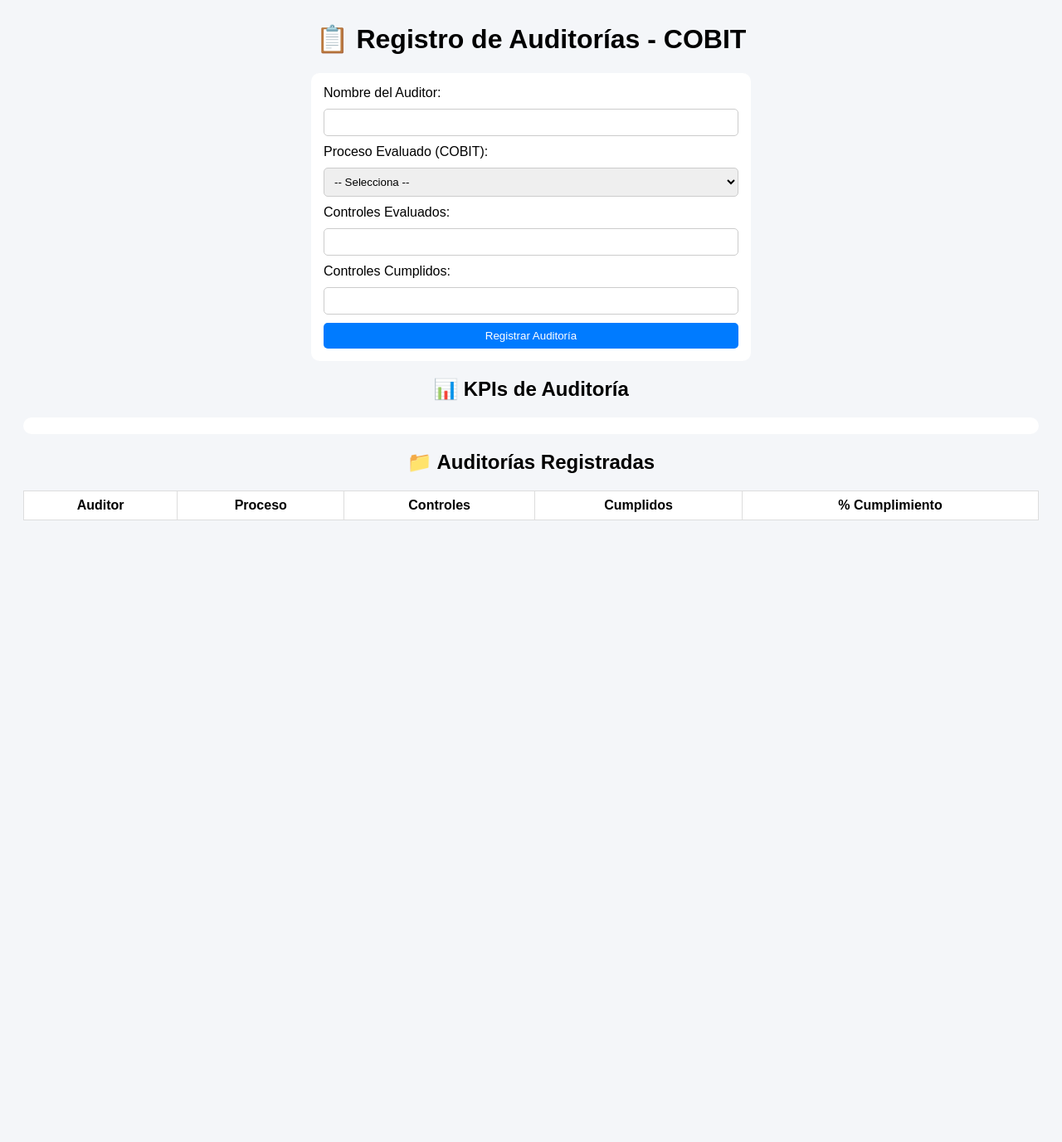
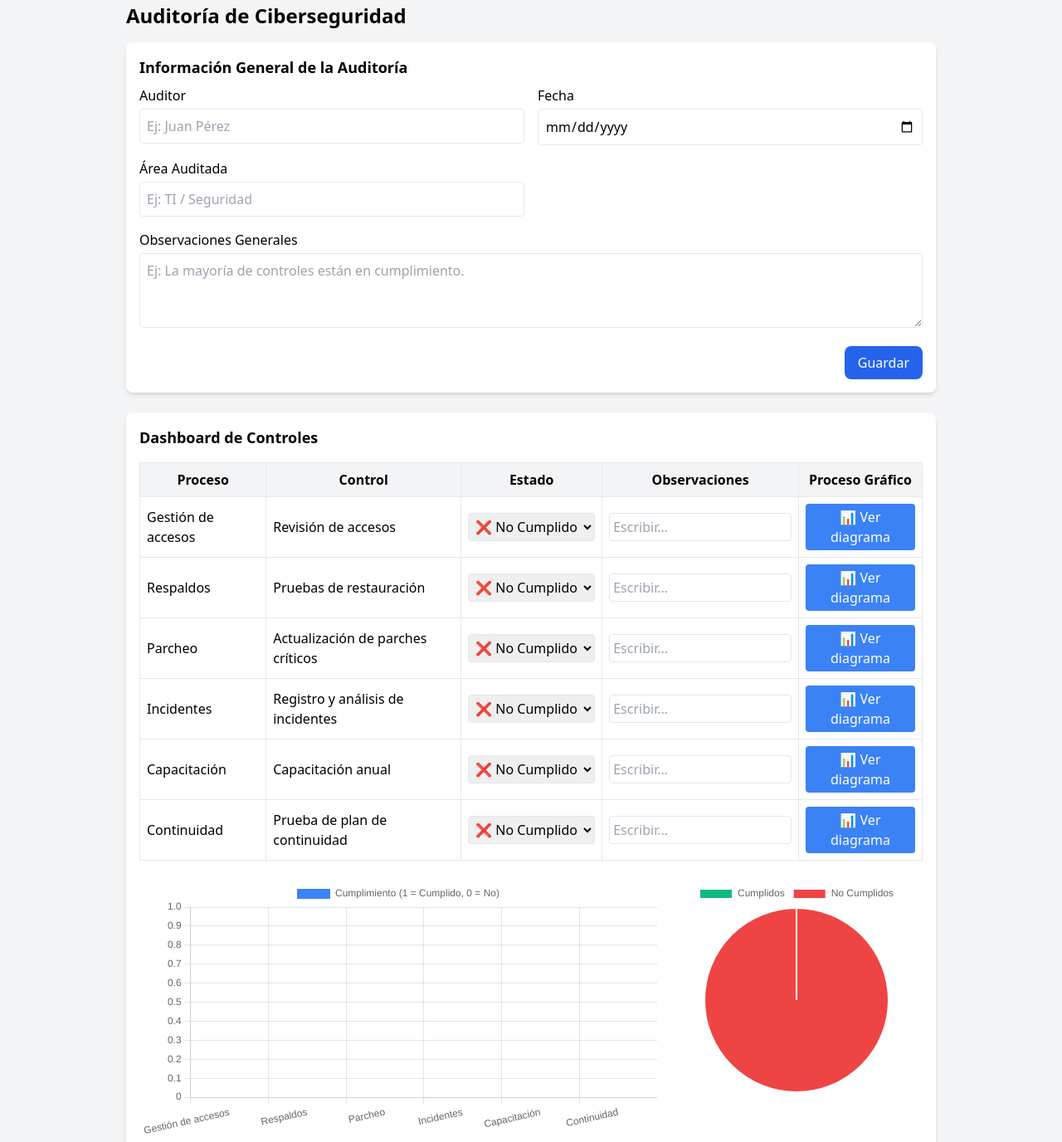
Before and after one commit to PieroGcDev/auditorias-cobit, a plain HTML site: page index.html in a window 1280 px wide. Shown: the part 21-1397 px from the top of the page at 83% size. Before the commit the page ends 800 px from the top, so only its background shows below. Drawn offline with nearby package versions, Linux system fonts and the light colour scheme; no server answers.

Commit message:
Actualizando sistema sesión 7

```diff
--- a/index.html
+++ b/index.html
@@ -2,53 +2,95 @@
 <html lang="es">
 <head>
   <meta charset="UTF-8">
-  <title>Auditorías de Ciberseguridad</title>
-  <link rel="stylesheet" href="style.css">
-  <script src="https://cdn.jsdelivr.net/npm/@supabase/supabase-js@2"></script>
+  <title>Auditoría de Ciberseguridad</title>
+  <script src="https://cdn.tailwindcss.com"></script>
+  <script src="https://cdn.jsdelivr.net/npm/@supabase/supabase-js"></script>
 
 </head>
-<body>
-  <h1>📋 Registro de Auditorías - COBIT</h1>
+<body class="bg-gray-100">
 
-  <form id="auditForm">
-    <label>Nombre del Auditor:</label>
-    <input type="text" id="auditor" required>
+  <div class="p-6 max-w-5xl mx-auto">
+    <h1 class="text-2xl font-bold mb-4">Auditoría de Ciberseguridad</h1>
 
-    <label>Proceso Evaluado (COBIT):</label>
-    <select id="process" required>
-      <option value="">-- Selecciona --</option>
-      <option value="APO13">APO13 - Gestión de la Seguridad</option>
-      <option value="BAI06">BAI06 - Gestión de Cambios</option>
-      <option value="DSS05">DSS05 - Gestión de Seguridad de Servicios</option>
-      <option value="MEA02">MEA02 - Monitorización del Sistema Interno</option>
-    </select>
+    <!-- Formulario -->
+    <div class="bg-white shadow-md rounded-lg p-4 mb-6">
+      <h2 class="text-lg font-semibold mb-2">Información General de la Auditoría</h2>
+      <form id="generalForm" class="grid grid-cols-2 gap-4">
 
-    <label>Controles Evaluados:</label>
-    <input type="number" id="controls" min="1" required>
+        <!-- Nombre del auditor -->
+        <div>
+          <label class="block mb-1 font-medium">Auditor</label>
+          <input id="auditor" type="text" class="w-full border rounded p-2" placeholder="Ej: Juan Pérez" required>
+        </div>
 
-    <label>Controles Cumplidos:</label>
-    <input type="number" id="complied" min="0" required>
+        <!-- Fecha -->
+        <div>
+          <label class="block mb-1 font-medium">Fecha</label>
+          <input id="date" type="date" class="w-full border rounded p-2" required>
+        </div>
 
-    <button type="submit">Registrar Auditoría</button>
-  </form>
+        <!-- Área auditada -->
+        <div>
+          <label class="block mb-1 font-medium">Área Auditada</label>
+          <input id="area" type="text" class="w-full border rounded p-2" placeholder="Ej: TI / Seguridad" required>
+        </div>
 
-  <h2>📊 KPIs de Auditoría</h2>
-  <div id="kpiResults"></div>
+        <!-- Observación general -->
+        <div class="col-span-2">
+          <label class="block mb-1 font-medium">Observaciones Generales</label>
+          <textarea id="generalNotes" class="w-full border rounded p-2" rows="3" placeholder="Ej: La mayoría de controles están en cumplimiento."></textarea>
+        </div>
 
-  <h2>📁 Auditorías Registradas</h2>
-  <table id="auditTable">
-    <thead>
-      <tr>
-        <th>Auditor</th>
-        <th>Proceso</th>
-        <th>Controles</th>
-        <th>Cumplidos</th>
-        <th>% Cumplimiento</th>
-      </tr>
-    </thead>
-    <tbody></tbody>
-  </table>
+        <!-- Botón -->
+        <div class="col-span-2 text-right">
+          <button type="submit" class="bg-blue-600 text-white px-4 py-2 rounded-lg">Guardar</button>
+        </div>
+      </form>
+    </div>
 
+    <!-- Dashboard -->
+    <div class="bg-white shadow-md rounded-lg p-4">
+      <h2 class="text-lg font-semibold mb-4">Dashboard de Controles</h2>
+
+      <!-- Tabla -->
+      <table class="w-full border mb-6">
+        <thead>
+          <tr class="bg-gray-100">
+            <th class="border p-2">Proceso</th>
+            <th class="border p-2">Control</th>
+            <th class="border p-2">Estado</th>
+            <th class="border p-2">Observaciones</th>
+            <th class="border p-2">Proceso Gráfico</th> <!-- 🔹 Nueva columna -->
+          </tr>
+        </thead>
+        <tbody id="auditTable"></tbody>
+      </table>
+
+      <!-- Gráficos -->
+      <div class="grid grid-cols-3 gap-4">
+        <div class="col-span-2">
+          <canvas id="barChart"></canvas>
+        </div>
+
+        <div class="w-64 h-64 mx-auto">
+          <canvas id="pieChart"></canvas>
+        </div>
+      </div>
+    </div>
+  </div>
+
+  <!-- 🔹 Modal para mostrar procesos -->
+  <div id="diagramModal" class="hidden fixed inset-0 bg-black bg-opacity-50 flex items-center justify-center z-50">
+    <div class="bg-white rounded-lg p-4 max-w-3xl w-full shadow-lg relative">
+      <button onclick="closeDiagram()" class="absolute top-2 right-2 text-gray-500 hover:text-gray-800 text-xl">✖</button>
+      <h2 id="diagramTitle" class="text-lg font-semibold mb-4"></h2>
+      <img id="diagramImage" src="" alt="Diagrama" class="max-h-[70vh] mx-auto">
+    </div>
+  </div>
+
+  <!-- Librería Chart.js -->
+  <script src="https://cdn.jsdelivr.net/npm/chart.js"></script>
+  <!-- Lógica -->
   <script src="script.js"></script>
 </body>
 </html>
--- a/script.js
+++ b/script.js
@@ -1,83 +1,180 @@
-// ⚡ Configura tu conexión
-const SUPABASE_URL = 'https://tphsoxsehnraatnodhay.supabase.co';
-const SUPABASE_KEY = 'eyJhbGciOiJIUzI1NiIsInR5cCI6IkpXVCJ9.eyJpc3MiOiJzdXBhYmFzZSIsInJlZiI6InRwaHNveHNlaG5yYWF0bm9kaGF5Iiwicm9sZSI6ImFub24iLCJpYXQiOjE3NTgyMTcxMTMsImV4cCI6MjA3Mzc5MzExM30.KL4VYSgRvAFEJJILBn6oXafXI11sq4q4-TBfYsqCSuw';
-const supabase = window.supabase.createClient(SUPABASE_URL, SUPABASE_KEY);
+// --- Controles definidos ---
+const controls = [
+  { proceso: "Gestión de accesos", control: "Revisión de accesos", estado: "No Cumplido", observaciones: "" },
+  { proceso: "Respaldos", control: "Pruebas de restauración", estado: "No Cumplido", observaciones: "" },
+  { proceso: "Parcheo", control: "Actualización de parches críticos", estado: "No Cumplido", observaciones: "" },
+  { proceso: "Incidentes", control: "Registro y análisis de incidentes", estado: "No Cumplido", observaciones: "" },
+  { proceso: "Capacitación", control: "Capacitación anual", estado: "No Cumplido", observaciones: "" },
+  { proceso: "Continuidad", control: "Prueba de plan de continuidad", estado: "No Cumplido", observaciones: "" },
+];
 
-const form = document.getElementById('auditForm');
-const tableBody = document.querySelector('#auditTable tbody');
-const kpiResults = document.getElementById('kpiResults');
+// Mapeo proceso -> imagen
+const diagrams = {
+  "Gestión de accesos": "img/accesos.drawio.png",
+  "Respaldos": "img/respaldo.drawio.png",
+  "Parcheo": "img/parcheo.drawio.png",
+  "Incidentes": "img/monitoreo.drawio.png",
+  "Capacitación": "img/capacitación.drawio.png",
+  "Continuidad": "img/continuidad.drawio.png",
+};
 
-// 📥 Al cargar, mostrar auditorías existentes
-document.addEventListener('DOMContentLoaded', loadAudits);
+function showDiagram(proceso) {
+  const modal = document.getElementById("diagramModal");
+  const title = document.getElementById("diagramTitle");
+  const image = document.getElementById("diagramImage");
 
-async function loadAudits() {
-  const { data, error } = await supabase.from('auditorias').select('*');
-  if (error) {
-    console.error('Error al cargar auditorías:', error);
-    return;
-  }
-  console.log('Datos recibidos de Supabase:', data);
-  renderTable(data);
-  calculateKPIs(data);
+  title.textContent = `Diagrama: ${proceso}`;
+  image.src = diagrams[proceso] || "";
+
+  modal.classList.remove("hidden");
 }
 
-// 📤 Al enviar formulario
-form.addEventListener('submit', async e => {
-  e.preventDefault();
+function closeDiagram() {
+  document.getElementById("diagramModal").classList.add("hidden");
+}
 
-  const auditor = document.getElementById('auditor').value;
-  const process = document.getElementById('process').value;
-  const controls = parseInt(document.getElementById('controls').value);
-  const complied = parseInt(document.getElementById('complied').value);
-  const compliance = ((complied / controls) * 100).toFixed(2);
 
-  const { data, error } = await supabase.from('auditorias').insert([
-    { auditor, process, controls, complied, compliance }
-  ]);
+// --- Información general de la auditoría ---
+let auditInfo = null;
 
-  if (error) {
-    alert('Error al guardar auditoría');
-    console.error(error);
-    return;
-  }
+// --- Renderizar tabla ---
+const tableBody = document.getElementById("auditTable");
 
-  form.reset();
-  loadAudits(); // recargar tabla
-});
+function renderTable() {
+  tableBody.innerHTML = "";
+  controls.forEach((c, index) => {
+    const row = document.createElement("tr");
 
-// 📋 Renderizar tabla
-function renderTable(audits) {
-  tableBody.innerHTML = '';
-  audits.forEach(a => {
-    const row = document.createElement('tr');
     row.innerHTML = `
-      <td>${a.auditor}</td>
-      <td>${a.process}</td>
-      <td>${a.controls}</td>
-      <td>${a.complied}</td>
-      <td>${a.compliance}%</td>
+      <td class="border p-2">${c.proceso}</td>
+      <td class="border p-2">${c.control}</td>
+      <td class="border p-2">
+        <select onchange="updateStatus(${index}, this.value)" class="border rounded p-1">
+          <option value="Cumplido" ${c.estado === "Cumplido" ? "selected" : ""}>✔ Cumplido</option>
+          <option value="No Cumplido" ${c.estado === "No Cumplido" ? "selected" : ""}>❌ No Cumplido</option>
+        </select>
+      </td>
+      <td class="border p-2">
+        <input type="text" value="${c.observaciones}"
+          oninput="updateNotes(${index}, this.value)"
+          class="border rounded p-1 w-full" placeholder="Escribir...">
+      </td>
+      <td class="border p-2 text-center">
+        <button onclick="showDiagram('${c.proceso}')"
+          class="bg-blue-500 text-white px-2 py-1 rounded hover:bg-blue-600">
+          📊 Ver diagrama
+        </button>
+      </td>
     `;
+
     tableBody.appendChild(row);
+  });
+
+  updateCharts();
+}
+
+// --- Actualizar estado ---
+function updateStatus(index, value) {
+  controls[index].estado = value;
+  updateCharts();
+}
+
+// --- Actualizar observaciones ---
+function updateNotes(index, value) {
+  controls[index].observaciones = value;
+}
+
+// --- Gráficos ---
+const barCtx = document.getElementById("barChart").getContext("2d");
+const pieCtx = document.getElementById("pieChart").getContext("2d");
+
+let barChart, pieChart;
+
+function updateCharts() {
+  const cumplidos = controls.filter(c => c.estado === "Cumplido").length;
+  const noCumplidos = controls.length - cumplidos;
+
+  const procesos = controls.map(c => c.proceso);
+  const estados = controls.map(c => (c.estado === "Cumplido" ? 1 : 0));
+
+  if (barChart) barChart.destroy();
+  if (pieChart) pieChart.destroy();
+
+  barChart = new Chart(barCtx, {
+    type: "bar",
+    data: {
+      labels: procesos,
+      datasets: [{
+        label: "Cumplimiento (1 = Cumplido, 0 = No)",
+        data: estados,
+        backgroundColor: "#3b82f6"
+      }]
+    }
+  });
+
+  pieChart = new Chart(pieCtx, {
+    type: "pie",
+    data: {
+      labels: ["Cumplidos", "No Cumplidos"],
+      datasets: [{
+        data: [cumplidos, noCumplidos],
+        backgroundColor: ["#10b981", "#ef4444"]
+      }]
+    }
   });
 }
 
-// 📊 Calcular KPIs
-function calculateKPIs(audits) {
-  if (audits.length === 0) {
-    kpiResults.innerHTML = '<p>No hay datos registrados.</p>';
+// --- Renderizar información general ---
+function renderGeneralInfo() {
+  let container = document.getElementById("generalInfo");
+  if (!container) {
+    container = document.createElement("div");
+    container.id = "generalInfo";
+    container.className = "bg-white shadow-md rounded-lg p-4 mb-6";
+    document.querySelector(".p-6").insertBefore(container, document.querySelector(".bg-white.shadow-md.rounded-lg.p-4.mb-6 + .bg-white"));
+  }
+
+  if (auditInfo) {
+    container.innerHTML = `
+      <h2 class="text-lg font-semibold mb-2">Resumen de la Auditoría</h2>
+      <p><strong>Auditor:</strong> ${auditInfo.auditor}</p>
+      <p><strong>Fecha:</strong> ${auditInfo.fecha}</p>
+      <p><strong>Área Auditada:</strong> ${auditInfo.area}</p>
+      <p><strong>Observaciones:</strong> ${auditInfo.observaciones || "Ninguna"}</p>
+    `;
+  }
+}
+
+// --- Manejo del formulario de información general ---
+const generalForm = document.getElementById("generalForm");
+generalForm.addEventListener("submit", (e) => {
+  e.preventDefault();
+  auditInfo = {
+    auditor: document.getElementById("auditor").value,
+    fecha: document.getElementById("date").value,
+    area: document.getElementById("area").value,
+    observaciones: document.getElementById("generalNotes").value,
+  };
+  renderGeneralInfo();
+  generalForm.reset();
+});
+
+// --- Inicializar ---
+renderTable();
+
+// --- Configuración de Supabase ---
+const { createClient } = supabase;
+const supabaseUrl = "https://tphsoxsehnraatnodhay.supabase.co";
+const supabaseKey = "eyJhbGciOiJIUzI1NiIsInR5cCI6IkpXVCJ9.eyJpc3MiOiJzdXBhYmFzZSIsInJlZiI6InRwaHNveHNlaG5yYWF0bm9kaGF5Iiwicm9sZSI6ImFub24iLCJpYXQiOjE3NTgyMTcxMTMsImV4cCI6MjA3Mzc5MzExM30.KL4VYSgRvAFEJJILBn6oXafXI11sq4q4-TBfYsqCSuw";
+const client = createClient(supabaseUrl, supabaseKey);
+
+async function cargarControles() {
+  const { data, error } = await client.from("controles").select("*");
+  if (error) {
+    console.error("Error cargando controles:", error);
     return;
   }
+  console.log("Controles desde la BD:", data);
+}
 
-  const totalAudits = audits.length;
-  const avgCompliance = (
-    audits.reduce((sum, a) => sum + parseFloat(a.compliance), 0) / totalAudits
-  ).toFixed(2);
-
-  const failedAudits = audits.filter(a => a.compliance < 70).length;
-
-  kpiResults.innerHTML = `
-    <p>🔢 Total de auditorías: <strong>${totalAudits}</strong></p>
-    <p>📈 Promedio de cumplimiento: <strong>${avgCompliance}%</strong></p>
-    <p>⚠️ Auditorías con bajo cumplimiento (&lt;70%): <strong>${failedAudits}</strong></p>
-  `;
-}
+cargarControles();
--- a/style.css
+++ /dev/null
@@ -1,56 +0,0 @@
-body {
-  font-family: Arial, sans-serif;
-  background: #f4f6f9;
-  padding: 20px;
-}
-
-h1, h2 {
-  text-align: center;
-}
-
-form {
-  background: white;
-  padding: 15px;
-  border-radius: 10px;
-  max-width: 500px;
-  margin: 0 auto 20px;
-  display: flex;
-  flex-direction: column;
-  gap: 10px;
-}
-
-input, select, button {
-  padding: 8px;
-  border-radius: 5px;
-  border: 1px solid #ccc;
-}
-
-button {
-  background: #007bff;
-  color: white;
-  border: none;
-  cursor: pointer;
-}
-
-button:hover {
-  background: #0056b3;
-}
-
-table {
-  width: 100%;
-  border-collapse: collapse;
-  background: white;
-}
-
-th, td {
-  border: 1px solid #ddd;
-  padding: 8px;
-  text-align: center;
-}
-
-#kpiResults {
-  background: #fff;
-  border-radius: 10px;
-  padding: 10px;
-  margin-bottom: 20px;
-}
```
Also changed, not shown: img/accesos.drawio.png (added), img/capacitación.drawio.png (added), img/continuidad.drawio.png (added), img/monitoreo.drawio.png (added), img/parcheo.drawio.png (added), img/respaldo.drawio.png (added).
